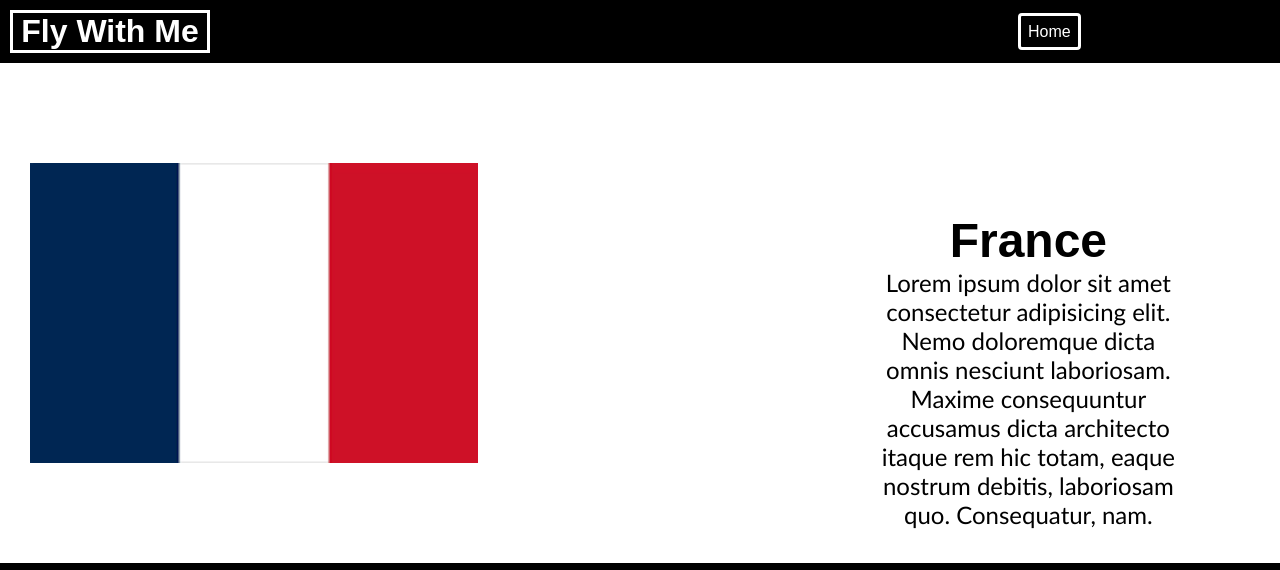
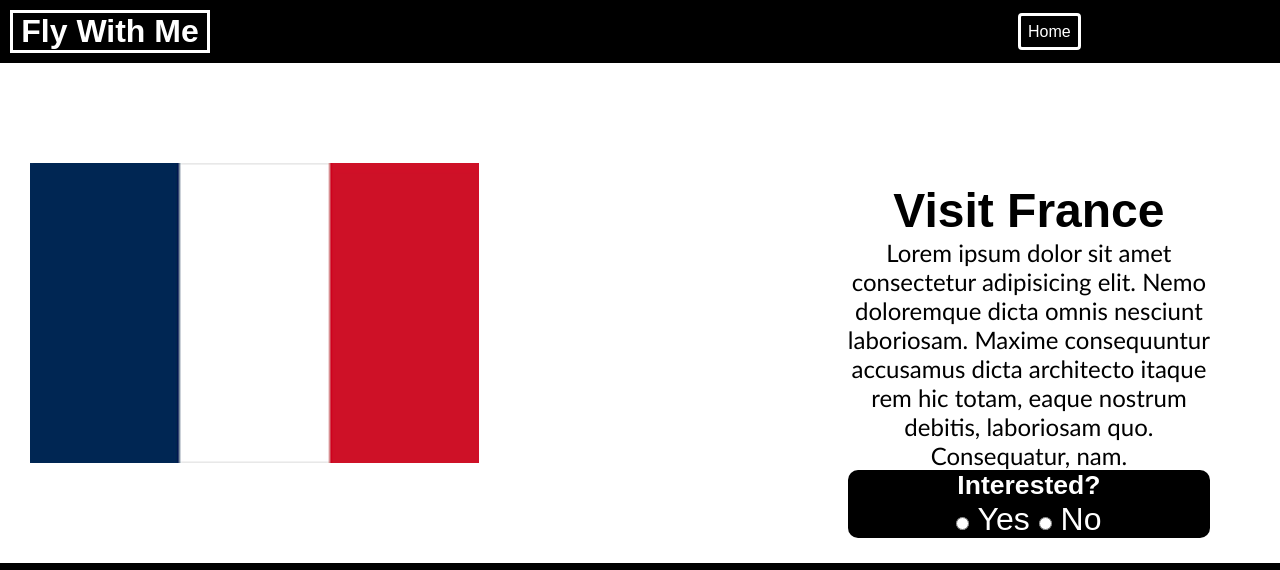
Before and after one commit to AshrafSharafCS/Travel-Destination-Guide, a plain HTML site: page html/dest.html in a window 1280 px wide. Shown: the top 570 px of the page. Drawn offline with Linux system fonts and the light colour scheme.

Commit message:
editing the destination page

```diff
--- a/html/dest.html
+++ b/html/dest.html
@@ -21,20 +21,31 @@
       </div>
     </header>
     <section class="main">
+      <div class="dest-img">
+        <img src="/img/flag.png" />
+      </div>
+      <div class="dest-info">
+        <h1>Visit France</h1>
+        <p>
+          Lorem ipsum dolor sit amet consectetur adipisicing elit. Nemo
+          doloremque dicta omnis nesciunt laboriosam. Maxime consequuntur
+          accusamus dicta architecto itaque rem hic totam, eaque nostrum
+          debitis, laboriosam quo. Consequatur, nam.
+        </p>
+        <div class="question">
+          <h5>Interested?</h5>
+          <input type="radio" name="chk">
+          <label >Yes</label>
 
-    <div class="dest-img">
-      <img src="/img/flag.png" />
-    </div>
-    <div class="dest-info">
-      <h1>France</h1>
-      <p>Lorem ipsum dolor sit amet consectetur adipisicing elit. Nemo doloremque dicta omnis nesciunt laboriosam. Maxime consequuntur accusamus dicta architecto itaque rem hic totam, eaque nostrum debitis, laboriosam quo. Consequatur, nam.</p>
-    </div>
+          <input type="radio" name="chk">
+          <label >No</label>
 
-
+        </div>
+      </div>
     </section>
     <footer>
       <div class="logo">
-        <img src="/img/logooo.webp" >
+        <img src="/img/logooo.webp" />
       </div>
       <div class="footer-info">
         <ul>
--- a/style/dest.css
+++ b/style/dest.css
@@ -18,7 +18,7 @@
   }
 .dest-info {
 
-    padding: 100px;
+    padding: 70px;
     font-size: xx-large;
     width: 40%;
     height: 80%;
@@ -28,3 +28,9 @@
     font-family: 'Trebuchet MS', 'Lucida Sans Unicode', 'Lucida Grande', 'Lucida Sans', Arial, sans-serif;
     font-size: x-large;
   }
+  .dest-info .question{
+    border-radius: 10px;
+    background-color: black;
+    color: white;
+
+  }
```
